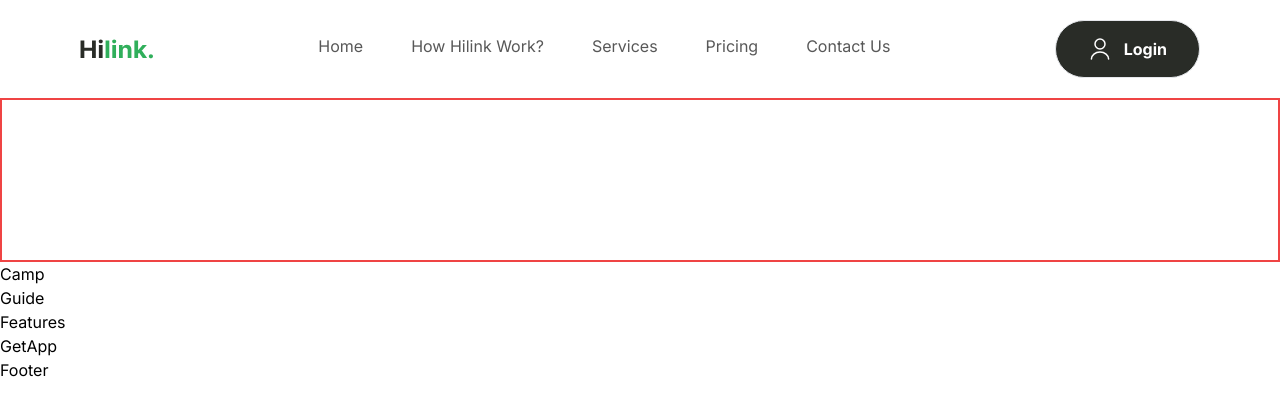
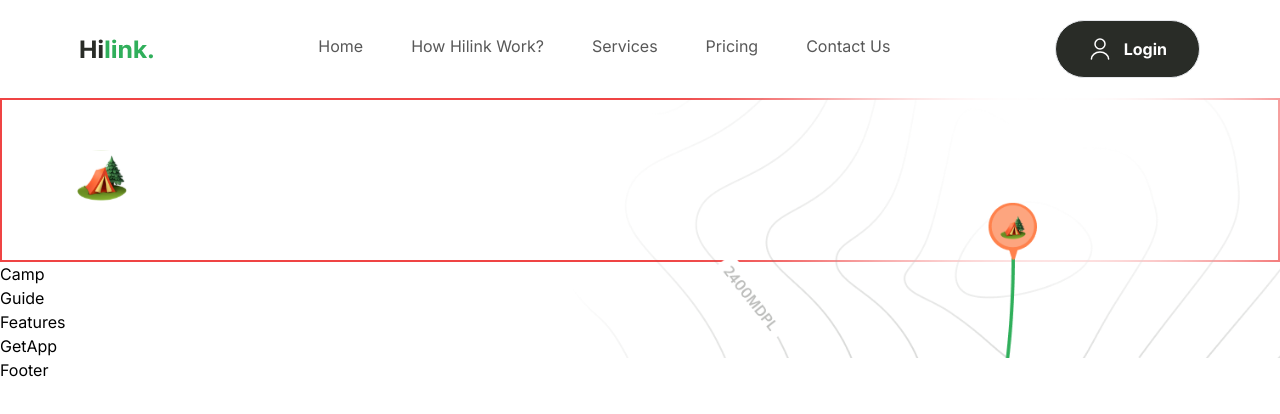
Before and after one commit to Fabianyzb/Travel-app, a Next.js app: page / in a window 1280 px wide. Shown: the top 414 px of the page. Built offline with nearby package versions, Linux system fonts and the light colour scheme.

Commit message:
hero y navbar modified

```diff
--- a/components/Hero.tsx
+++ b/components/Hero.tsx
@@ -1,3 +1,4 @@
+import Image from "next/image";
 import React from "react";
 
 const Hero = () => {
@@ -5,7 +6,22 @@ const Hero = () => {
     <section
       className="max-container padding-container flex flex-col gap-20 py-10
     pb-32 md:28 lg:py-20 xl:flex-row border-2 border-red-500"
-    ></section>
+    >
+      <div className="hero-map" />
+
+      {/* Izquierda */}
+
+      <div className="relative z-20 flex flex-1 flex-col xl:w1/2">
+        <Image
+          src="/camp.svg"
+          alt="camp"
+          width={50}
+          height={50}
+          className="absolute left-[-5px] top-[-30px] w-10 lg:w-[50px]"
+        />
+        <h1></h1>
+      </div>
+    </section>
   );
 };
 
--- a/components/Navbar.tsx
+++ b/components/Navbar.tsx
@@ -22,13 +22,14 @@ const Navbar = () => {
       {/* Menú para dispositivos grandes */}
       <ul className="hidden h-full gap-12 lg:flex">
         {NAV_LINKS.map((link) => (
-          <Link
-            href={link.href}
-            key={link.key}
-            className="regular-16 text-gray-50 flex cursor-pointer pb-1.5 transition-all hover:font-bold hover:bg-gray-100 hover:rounded-md"
-          >
-            {link.label}
-          </Link>
+          <li key={link.key} className="flex items-center">
+            <Link
+              href={link.href}
+              className="regular-16 text-gray-50 flex cursor-pointer pb-1.5 transition-all hover:font-bold hover:border-b-4 hover:border-black hover:pb-0"
+            >
+              {link.label}
+            </Link>
+          </li>
         ))}
       </ul>
       <div className="lg:flexCenter hidden">
```
